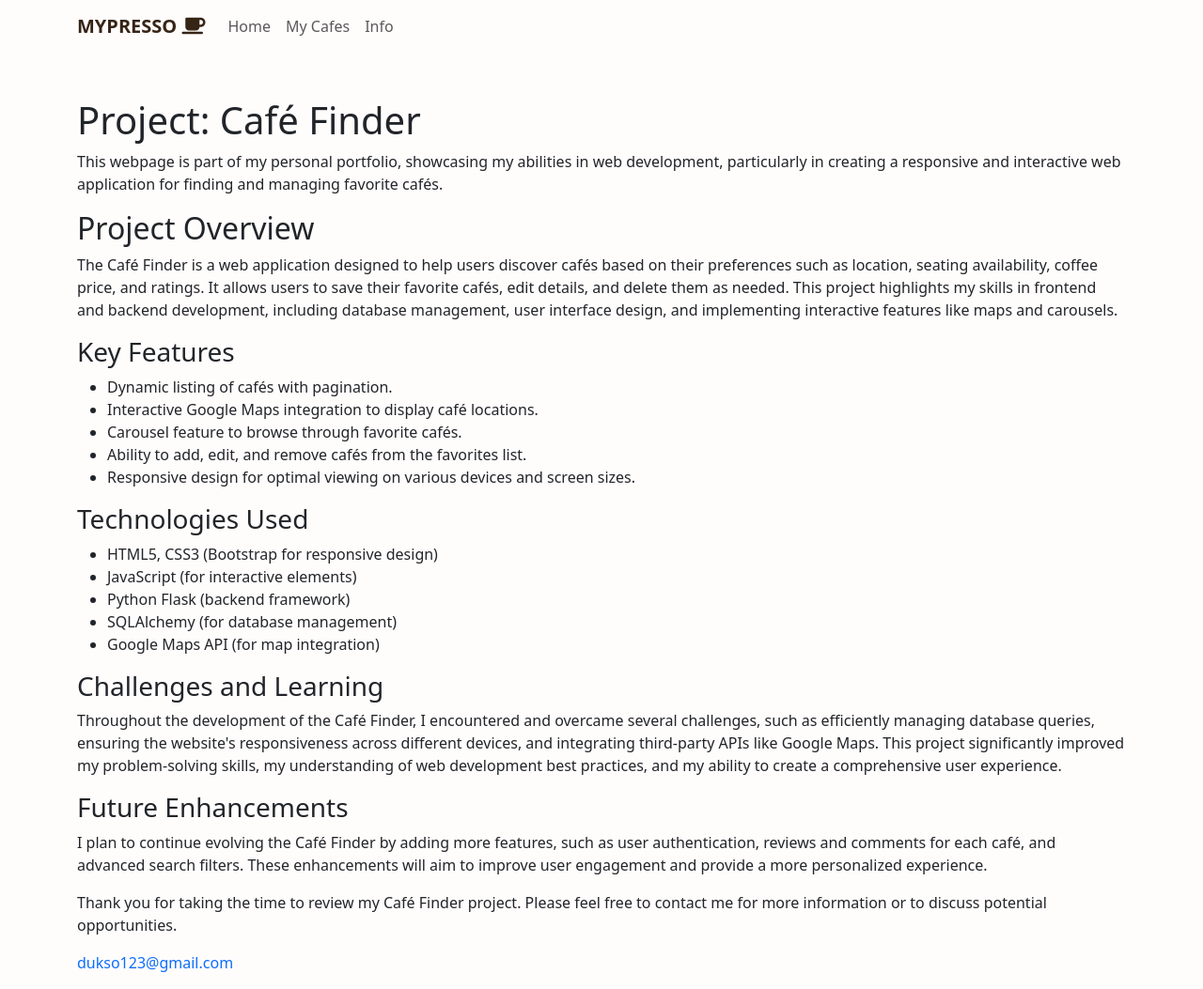
After one commit to Kimchimantium/cafe_nearby_me, a Flask app: page /info in a window 1280 px wide. The commit adds this page. Shown: the whole page at 94% size. Run offline with Flask 3, Linux system fonts and the light colour scheme; some libraries are stand-ins or nearby versions.

Commit message:
add info.html

```diff
--- a/app.py
+++ b/app.py
@@ -179,5 +179,12 @@ def my_cafes():
                            paginated_cafes=paginated_cafes)
 
 
+@app.route('/info')
+def info():
+    pass
+    return render_template('info.html')
+
+
+
 if __name__ == '__main__':
     app.run(port=7077, debug=True)
--- a/static/css/styles.css
+++ b/static/css/styles.css
@@ -115,3 +115,7 @@ a, a:visited {
 .icon {
     color: #333;
 }
+.carousel-container {
+    padding-top: 30px;
+    padding-bottom: 30px;
+}
--- a/static/js/scripts.js
+++ b/static/js/scripts.js
@@ -153,6 +153,17 @@ $(document).ready(function(){
 
         // Additional logic for sending data to the server or updating the UI
     });
+    $('.add-favorite').click(function(e){
+        e.preventDefault(); // Prevent the default action
+
+        // Change the class of the <i> child element to switch icons
+        $(this).find('i').removeClass('fa-regular').addClass('fa-solid');
+
+        // Optionally, you can also change the anchor class for styling or to prevent re-clicks
+        $(this).removeClass('add-favorite').addClass('favorite');
+
+        // Additional logic for sending data to the server or updating the UI
+    });
 });
 
 document.addEventListener('DOMContentLoaded', function () {
--- a/templates/header.html
+++ b/templates/header.html
@@ -28,6 +28,9 @@
                 <li class="nav-item">
                     <a class="nav-link" href="/mycafes">My Cafes</a>
                 </li>
+                <li class="nav-item">
+                    <a class="nav-link" href="/info">Info</a>
+                </li>
             </ul>
         </div>
     </nav>
--- /dev/null
+++ b/templates/info.html
@@ -0,0 +1,40 @@
+{% include 'header.html' %}
+{% block content %}
+    <div class="container">
+        <h1>Project: Café Finder</h1>
+        <p>This webpage is part of my personal portfolio, showcasing my abilities in web development, particularly in creating a responsive and interactive web application for finding and managing favorite cafés.</p>
+
+        <h2>Project Overview</h2>
+        <p>The Café Finder is a web application designed to help users discover cafés based on their preferences such as location, seating availability, coffee price, and ratings. It allows users to save their favorite cafés, edit details, and delete them as needed. This project highlights my skills in frontend and backend development, including database management, user interface design, and implementing interactive features like maps and carousels.</p>
+
+        <h3>Key Features</h3>
+        <ul>
+            <li>Dynamic listing of cafés with pagination.</li>
+            <li>Interactive Google Maps integration to display café locations.</li>
+            <li>Carousel feature to browse through favorite cafés.</li>
+            <li>Ability to add, edit, and remove cafés from the favorites list.</li>
+            <li>Responsive design for optimal viewing on various devices and screen sizes.</li>
+        </ul>
+
+        <h3>Technologies Used</h3>
+        <ul>
+            <li>HTML5, CSS3 (Bootstrap for responsive design)</li>
+            <li>JavaScript (for interactive elements)</li>
+            <li>Python Flask (backend framework)</li>
+            <li>SQLAlchemy (for database management)</li>
+            <li>Google Maps API (for map integration)</li>
+        </ul>
+
+        <h3>Challenges and Learning</h3>
+        <p>Throughout the development of the Café Finder, I encountered and overcame several challenges, such as efficiently managing database queries, ensuring the website's responsiveness across different devices, and integrating third-party APIs like Google Maps. This project significantly improved my problem-solving skills, my understanding of web development best practices, and my ability to create a comprehensive user experience.</p>
+
+        <h3>Future Enhancements</h3>
+        <p>I plan to continue evolving the Café Finder by adding more features, such as user authentication, reviews and comments for each café, and advanced search filters. These enhancements will aim to improve user engagement and provide a more personalized experience.</p>
+
+        <p>Thank you for taking the time to review my Café Finder project. Please feel free to contact me for more information or to discuss potential opportunities.</p>
+
+        <p><a href="dukso123@gmail.com">dukso123@gmail.com</a></p>
+    </div>
+{% endblock %}
+
+{% include 'footer.html' %}
```
Also changed, not shown: templates/mycafes.html (+14 -6 lines), geo.json, instance/cafes.db.
